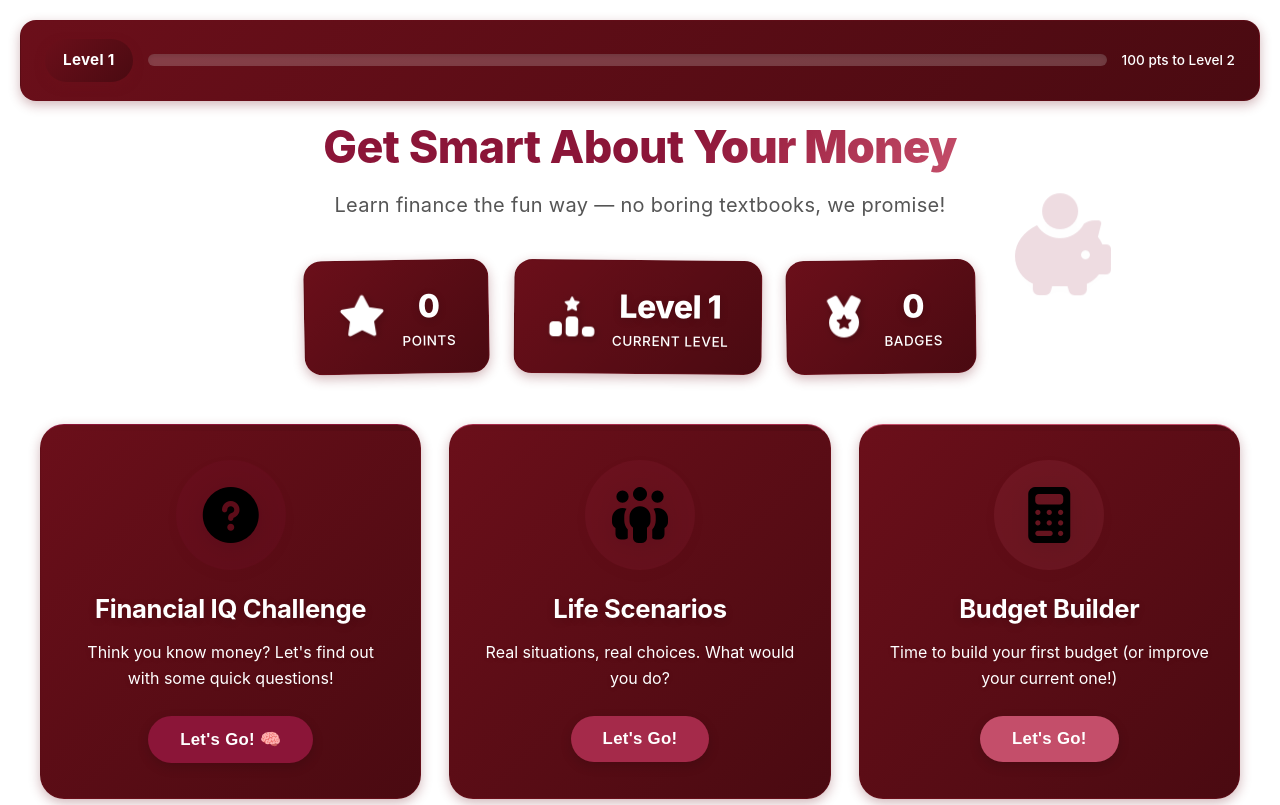
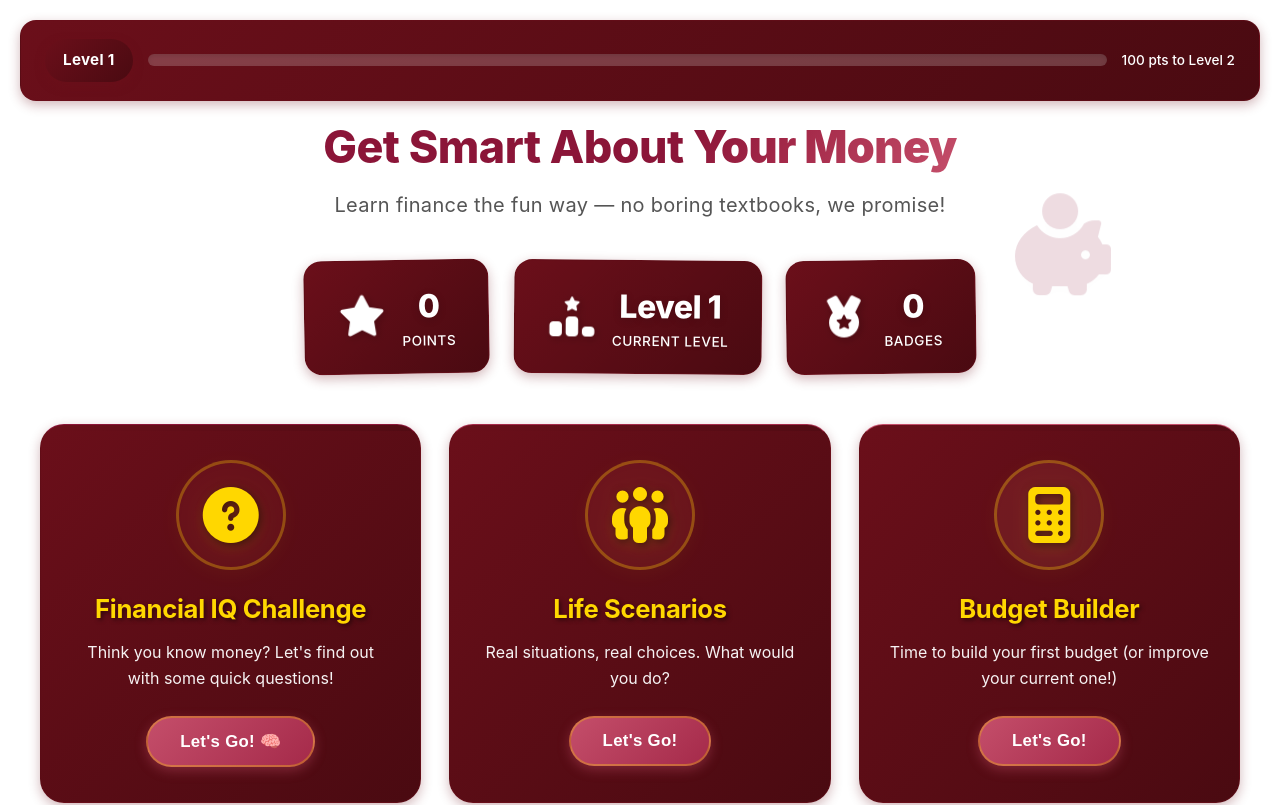
Before and after one commit to mohnish-dev/bulldawg_hackers, a React (Vite) app: page / in a window 1280 px wide. Shown: the top 805 px of the page. Built offline with nearby package versions, Linux system fonts and the light colour scheme.

Commit message:
Improve text contrast and icon visibility with gold accents on dark maroon background

```diff
--- a/src/components/FinancialWellness/FinancialWellness.css
+++ b/src/components/FinancialWellness/FinancialWellness.css
@@ -265,7 +265,9 @@
   align-items: center;
   justify-content: center;
   transition: all 0.4s cubic-bezier(0.68, -0.55, 0.265, 1.55);
-  filter: drop-shadow(0 4px 8px rgba(0, 0, 0, 0.1));
+  background: rgba(255, 215, 0, 0.15);
+  border: 3px solid rgba(255, 215, 0, 0.3);
+  filter: drop-shadow(0 4px 8px rgba(255, 215, 0, 0.2));
 }
 
 .module-icon-img {
@@ -277,12 +279,16 @@
 
 .module-icon-fa {
   font-size: 3.5rem;
-  color: inherit;
+  color: #FFD700;
   transition: transform 0.4s cubic-bezier(0.68, -0.55, 0.265, 1.55);
+  filter: drop-shadow(2px 2px 4px rgba(0, 0, 0, 0.5));
 }
 
 .module-card:hover .module-icon {
   transform: scale(1.15) rotate(10deg);
+  background: rgba(255, 215, 0, 0.25);
+  border-color: rgba(255, 215, 0, 0.6);
+  filter: drop-shadow(0 6px 12px rgba(255, 215, 0, 0.4));
 }
 
 .module-card:hover .module-icon-img {
@@ -297,21 +303,21 @@
   font-size: 1.6rem;
   font-weight: 700;
   margin-bottom: 12px;
-  color: #ffffff;
+  color: #FFD700;
   letter-spacing: -0.3px;
-  text-shadow: 0 2px 8px rgba(0, 0, 0, 0.15);
+  text-shadow: 2px 2px 4px rgba(0, 0, 0, 0.5);
 }
 
 .module-description {
-  color: #ffffff;
+  color: rgba(255, 255, 255, 0.95);
   margin-bottom: 24px;
   line-height: 1.6;
   font-size: 1rem;
-  text-shadow: 0 1px 6px rgba(0, 0, 0, 0.1);
 }
 
 .module-button {
   border: none;
+  background: linear-gradient(135deg, #C44E6A 0%, #A52A4A 100%);
   color: white;
   padding: 13px 32px;
   border-radius: 30px;
@@ -321,12 +327,15 @@
   font-size: 1.05rem;
   letter-spacing: 0.3px;
   text-transform: none;
-  box-shadow: 0 4px 12px rgba(0, 0, 0, 0.15);
+  box-shadow: 0 4px 12px rgba(196, 78, 106, 0.4);
+  border: 2px solid rgba(255, 215, 0, 0.3);
 }
 
 .module-button:hover {
   transform: translateY(-2px);
-  box-shadow: 0 8px 20px rgba(0, 0, 0, 0.25);
+  box-shadow: 0 8px 20px rgba(196, 78, 106, 0.6);
+  border-color: rgba(255, 215, 0, 0.6);
+  background: linear-gradient(135deg, #D4677E 0%, #B63A56 100%);
 }
 
 /* Info Section */
@@ -532,12 +541,13 @@
 .scenario-header h2,
 .budget-header h2 {
   font-size: 2rem;
-  color: #333;
+  color: #FFD700;
   margin-bottom: 15px;
+  text-shadow: 2px 2px 4px rgba(0, 0, 0, 0.5);
 }
 
 .budget-subtitle {
-  color: #666;
+  color: rgba(255, 255, 255, 0.9);
   font-size: 1.1rem;
 }
 
@@ -549,7 +559,7 @@
 
 .progress-text {
   font-size: 0.9rem;
-  color: #666;
+  color: rgba(255, 255, 255, 0.85);
   margin-bottom: 8px;
 }
 
@@ -580,28 +590,34 @@
 }
 
 .question-category {
-  background: #e3f2fd;
-  color: #1976d2;
+  background: rgba(255, 215, 0, 0.2);
+  color: #FFD700;
   padding: 5px 15px;
   border-radius: 15px;
   font-size: 0.85rem;
   font-weight: 600;
+  border: 1px solid rgba(255, 215, 0, 0.4);
+  text-shadow: 1px 1px 2px rgba(0, 0, 0, 0.5);
 }
 
 .question-points {
-  background: #fff3e0;
-  color: #f57c00;
+  background: rgba(255, 215, 0, 0.25);
+  color: #FFD700;
   padding: 5px 15px;
   border-radius: 15px;
   font-size: 0.85rem;
-  font-weight: 600;
+  font-weight: 700;
+  border: 1px solid rgba(255, 215, 0, 0.5);
+  text-shadow: 1px 1px 2px rgba(0, 0, 0, 0.5);
 }
 
 .question-text {
   font-size: 1.3rem;
-  color: #333;
+  color: #FFD700;
   margin-bottom: 25px;
   line-height: 1.5;
+  text-shadow: 2px 2px 4px rgba(0, 0, 0, 0.5);
+  font-weight: 600;
 }
 
 .answers-grid {
```
